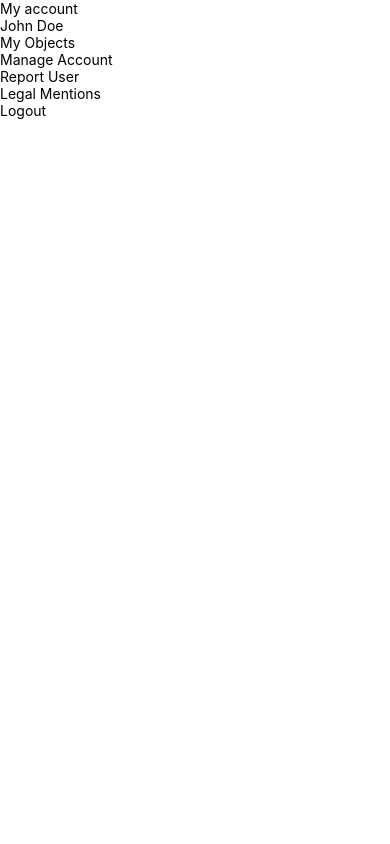
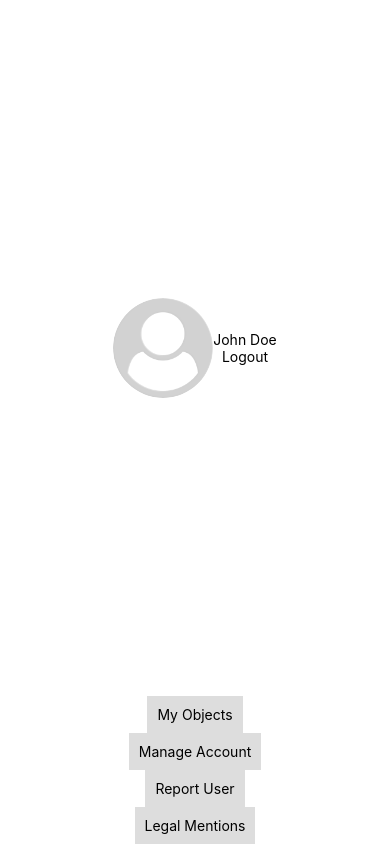
Before and after one commit to TheGuyWithoutH/LauzHack2022, a React Native app: screen / in a window 390 px wide. Built offline with nearby package versions, Linux system fonts and the light colour scheme.

Commit message:
first version profile

```diff
--- a/screens/Profile.js
+++ b/screens/Profile.js
@@ -1,37 +1,70 @@
 // The profile screen contains the user's profile information and allows them to edit it.
 // It also contains buttons to the user's items, manage his account, report a user, legal mentions, and logout.
 
-import React from 'react';
-import { Text, View, TouchableOpacity } from 'react-native';
+import React from "react";
+import { Text, View, TouchableOpacity, StyleSheet, Image } from "react-native";
 
+const styles = StyleSheet.create({
+  container: {
+    flex: 1,
+    backgroundColor: "#fff",
+    alignItems: "center",
+    justifyContent: "center",
+  },
+  button: {
+    alignItems: "center",
+    backgroundColor: "#DDDDDD",
+    padding: 10,
+  },
+  profilePicture: {
+    width: 100,
+    height: 100,
+    borderRadius: 100,
+
+    },
+
+});
 
 export function Profile({ navigation }) {
+  return (
+    <View style={styles.container}>
+        <View style={{flex: 1, alignItems: 'center', flexDirection:'row'}}>
+      <Image source={require("../assets/profile.png")} style={styles.profilePicture}/>
+        <View style={{flex: 1, alignItems: 'center', flexDirection:'column'}}>
+      <Text>John Doe</Text>
+      <TouchableOpacity onPress={() => navigation.navigate("Login")}>
+        <Text>Logout</Text>
+      </TouchableOpacity>
+      </View>
+        </View>
 
-    return (
-        <View >
-            <Text >My account</Text>
-            <Text >John Doe</Text>
-
-            <TouchableOpacity onPress={() => navigation.navigate('Items')}>
-                <Text >My Objects</Text>
+      <TouchableOpacity
+        style={styles.button}
+        onPress={() => navigation.navigate("Items")}
+      >
+        <Text>My Objects</Text>
       </TouchableOpacity>
 
-            <TouchableOpacity  onPress={() => navigation.navigate('Account')}>
-                <Text >Manage Account</Text>
+      <TouchableOpacity
+        style={styles.button}
+        onPress={() => navigation.navigate("Account")}
+      >
+        <Text>Manage Account</Text>
       </TouchableOpacity>
 
-            <TouchableOpacity onPress={() => navigation.navigate('Report')}>
-                <Text >Report User</Text>
+      <TouchableOpacity
+        style={styles.button}
+        onPress={() => navigation.navigate("Report")}
+      >
+        <Text>Report User</Text>
       </TouchableOpacity>
 
-            <TouchableOpacity  onPress={() => navigation.navigate('Legal')}>
-                <Text >Legal Mentions</Text>
-            </TouchableOpacity>
-
-            <TouchableOpacity  onPress={() => navigation.navigate('Login')}>
-                <Text >Logout</Text>
+      <TouchableOpacity
+        style={styles.button}
+        onPress={() => navigation.navigate("Legal")}
+      >
+        <Text>Legal Mentions</Text>
       </TouchableOpacity>
     </View>
   );
-
 }
```
Also changed, not shown: assets/profile.png (added). Lines whose indentation alone changed are shown as unchanged.
